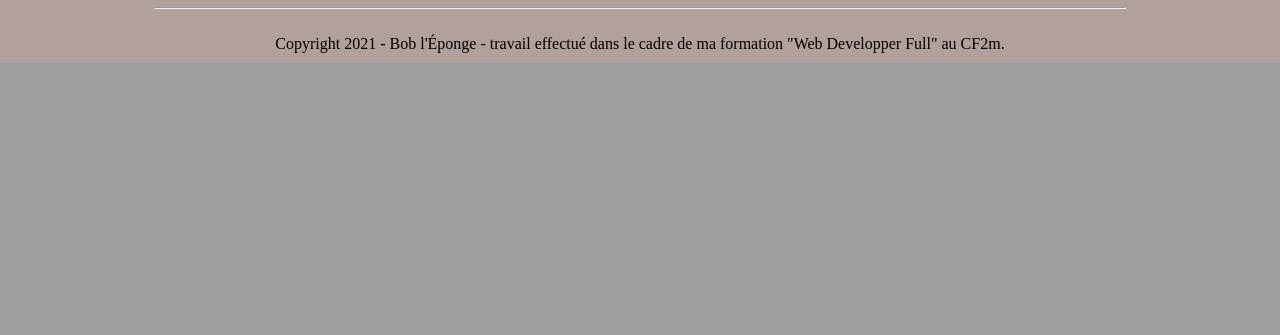
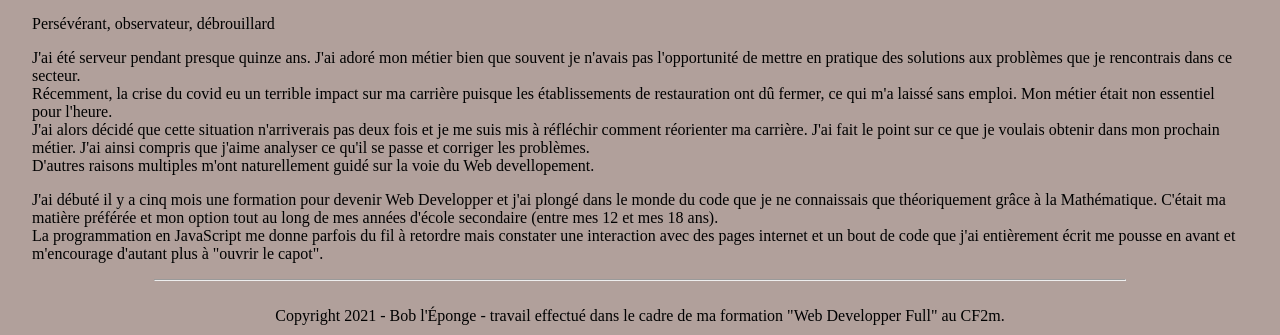
Before and after one commit to SashaKlash/SashaKlash.github.io, a PHP site: page /index.php in a window 1280 px wide. Shown: the part 828-1163 px from the top of the page. Before the commit the page ends 891 px from the top, so only its background shows below. Run offline with PHP 8.4, Linux system fonts and the light colour scheme; a stand-in replaces the project's code that opens the database connection.

Commit message:
ajout de la présentation personnelle non définitive

```diff
--- a/portefolio-construction/import/home.php
+++ b/portefolio-construction/import/home.php
@@ -19,7 +19,12 @@
             <h3 id="iam">J'apprends le web developpement.</h3>
         </div>
     </div>
-
+    <section id="presentation">
+        <p>Persévérant, observateur, débrouillard</p>
+        <p>J'ai été serveur pendant presque quinze ans. J'ai adoré mon métier bien que souvent je n'avais pas l'opportunité de mettre en pratique des solutions aux problèmes que je rencontrais dans ce secteur.<br>Récemment, la crise du covid eu un terrible impact sur ma carrière puisque les établissements de restauration ont dû fermer, ce qui m'a laissé sans emploi. Mon métier était non essentiel pour l'heure.<br>
+        J'ai alors décidé que cette situation n'arriverais pas deux fois et je me suis mis à réfléchir comment réorienter ma carrière. J'ai fait le point sur ce que je voulais obtenir dans mon prochain métier. J'ai ainsi compris que j'aime analyser ce qu'il se passe et corriger les problèmes. <br>D'autres raisons multiples m'ont naturellement guidé sur la voie du Web devellopement.</p>
+        <p>J'ai débuté il y a cinq mois une formation pour devenir Web Developper et j'ai plongé dans le monde du code que je ne connaissais que théoriquement grâce à la Mathématique. C'était ma matière préférée et mon option tout au long de mes années d'école secondaire (entre mes 12 et mes 18 ans).<br>La programmation en JavaScript me donne parfois du fil à retordre mais constater une interaction avec des pages internet et un bout de code que j'ai entièrement écrit me pousse en avant et m'encourage d'autant plus à "ouvrir le capot".
+    </section>
     <?php
         include_once "footer.php"
     ?>
```
